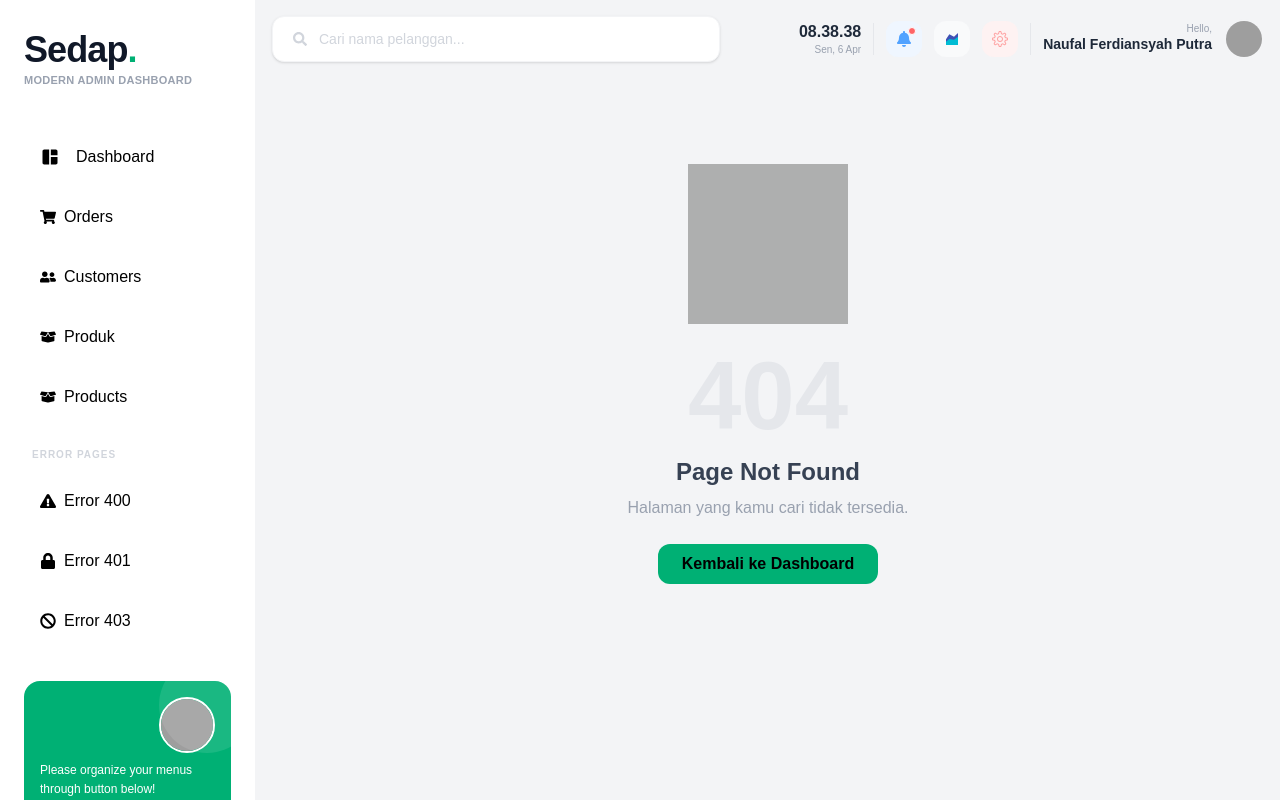
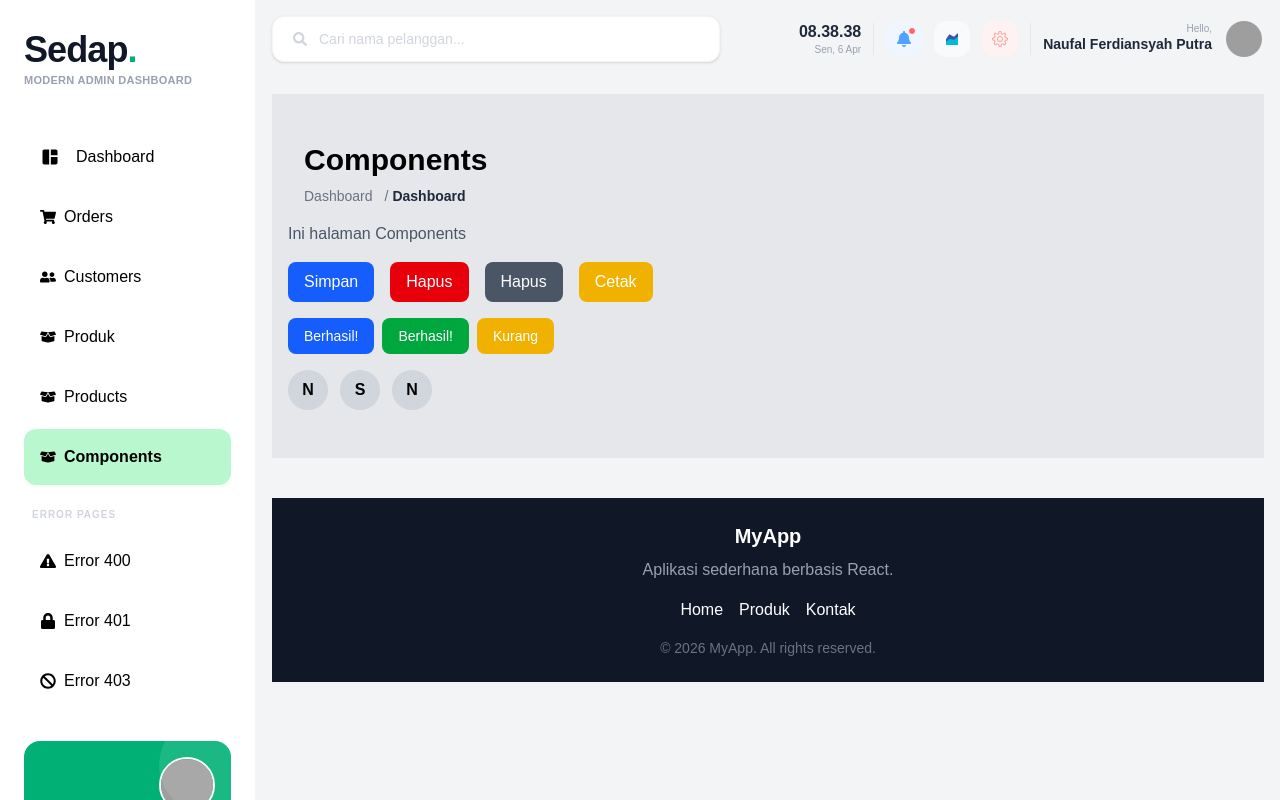
Before and after one commit to NaufalFerdiansyah18/NaufalFrameworkLanjut, a React (Vite) app: page /components in a window 1280 px wide. Shown: the top 800 px of the page. Built offline with nearby package versions, Linux system fonts and the light colour scheme; grey boxes are pictures that could not be loaded; a web font is replaced by a local one.

Commit message:
pertemuan10

```diff
--- a/package.json
+++ b/package.json
@@ -11,7 +11,7 @@
   },
   "dependencies": {
     "@tailwindcss/vite": "^4.2.2",
-    "axios": "^1.15.2",
+    "axios": "^1.16.1",
     "react": "^19.2.0",
     "react-dom": "^19.2.0",
     "react-icons": "^5.6.0",
--- a/src/App.jsx
+++ b/src/App.jsx
@@ -12,6 +12,7 @@ import AuthLayout from "./assets/pertemuan-5/layouts/AuthLayouth";
 // import Register from "./assets/pertemuan-5/pages/auth/Register";
 // import Forgot from "./assets/pertemuan-5/pages/auth/Forgot";
 import React, { Suspense } from "react";
+
 // import Loading from "./assets/pertemuan-5/components/Loading";
 
 
@@ -27,6 +28,8 @@ const NotFound = React.lazy(() => import("./assets/pertemuan-5/pages/main/NotFou
 const Error400 = React.lazy(() => import("./assets/pertemuan-5/pages/main/Error400"))
 const Error401 = React.lazy(() => import("./assets/pertemuan-5/pages/main/Error401"))
 const Error403 = React.lazy(() => import("./assets/pertemuan-5/pages/main/Error403"))
+const Components = React.lazy(() => import("./assets/pertemuan-5/pages/main/Components"))
+
 
 
 const Register = React.lazy(() => import("./assets/pertemuan-5/pages/auth/Register"))
@@ -57,6 +60,8 @@ function App() {
       <Route path="/error-400" element={<Error400 />} />
       <Route path="/error-401" element={<Error401 />} />
       <Route path="/error-403" element={<Error403 />} />
+      <Route path="/components" element={<Components />} />
+
       <Route path="*" element={<NotFound />} />
       </Route>
        <Route element={<AuthLayout/>}>
--- /dev/null
+++ b/src/assets/pertemuan-5/components/Avatar.jsx
@@ -0,0 +1,7 @@
+export default function Avatar({ name }) {
+	return (
+		<div className="w-10 h-10 rounded-full bg-gray-300 flex items-center justify-center font-bold">
+		      {name.charAt(0)}
+		</div>
+    );
+}
--- /dev/null
+++ b/src/assets/pertemuan-5/components/Badge.jsx
@@ -0,0 +1,16 @@
+export default function Badge({ children, type= "primary" }) {
+
+      const types = {
+    primary: "bg-blue-600 hover:bg-blue-700 text-white",
+    secondary: "bg-gray-600 hover:bg-gray-700 text-white",
+    success: "bg-green-600 hover:bg-green-700 text-white",
+    danger: "bg-red-600 hover:bg-red-700 text-white",
+    warning: "bg-yellow-500 hover:bg-yellow-600 text-white",
+  };
+
+	return (
+        <span className={`${types[type]} px-4 py-2 rounded-lg px-3 py-1 rounded-full text-sm`}>
+                {children}
+        </span>
+	  );
+}
--- /dev/null
+++ b/src/assets/pertemuan-5/components/Button.jsx
@@ -0,0 +1,15 @@
+export default function Button({ children, type= "primary" }) {
+  const types = {
+    primary: "bg-blue-600 hover:bg-blue-700 text-white",
+    secondary: "bg-gray-600 hover:bg-gray-700 text-white",
+    success: "bg-green-600 hover:bg-green-700 text-white",
+    danger: "bg-red-600 hover:bg-red-700 text-white",
+    warning: "bg-yellow-500 hover:bg-yellow-600 text-white",
+  };
+
+  return (
+    <button className={`${types[type]} px-4 py-2 mr-2 rounded-lg`}>
+      {children}
+    </button>
+  );
+}
--- /dev/null
+++ b/src/assets/pertemuan-5/components/Container.jsx
@@ -0,0 +1,10 @@
+export default function Container({
+  children,
+  className = ""
+}) {
+  return (
+    <div className={`container mx-auto py-8 px-4 ${className}`}>
+      {children}
+    </div>
+  );
+}
--- /dev/null
+++ b/src/assets/pertemuan-5/components/Footer.jsx
@@ -0,0 +1,35 @@
+export default function Footer() {
+  return (
+    <footer className="bg-gray-900 text-white py-6 mt-10">
+      <div className="container mx-auto px-4 text-center">
+
+        <h2 className="text-xl font-bold mb-2">
+          MyApp
+        </h2>
+
+        <p className="text-gray-400 mb-4">
+          Aplikasi sederhana berbasis React.
+        </p>
+
+        <div className="flex justify-center gap-4 mb-4">
+          <a href="#" className="hover:text-gray-300">
+            Home
+          </a>
+
+          <a href="#" className="hover:text-gray-300">
+            Produk
+          </a>
+
+          <a href="#" className="hover:text-gray-300">
+            Kontak
+          </a>
+        </div>
+
+        <p className="text-gray-500 text-sm">
+          © 2026 MyApp. All rights reserved.
+        </p>
+
+      </div>
+    </footer>
+  );
+}
--- a/src/assets/pertemuan-5/components/Sidebar.jsx
+++ b/src/assets/pertemuan-5/components/Sidebar.jsx
@@ -56,6 +56,10 @@ export default function Sidebar() {
               <span>Products</span>
             </NavLink>
           </li>
+            <NavLink id="menu-5" to="/Components" className={menuClass}>
+              <FaBoxOpen className="text-base shrink-0" />
+              <span>Components</span>
+            </NavLink>
 
           {/* Divider */}
           <li className="pt-3 pb-1 px-2">
--- /dev/null
+++ b/src/assets/pertemuan-5/pages/main/Components.jsx
@@ -0,0 +1,43 @@
+import PageHeader from "../../components/PageHeader";
+import Button from "../../components/Button";
+import Badge from "../../components/Badge";
+import Avatar from "../../components/Avatar";
+import Container from "../../components/Container";
+import Footer from "../../components/Footer";
+
+export default function Components() {
+    return (
+      <>
+        <Container className="bg-gray-200 p-6">
+            <div id="dashboard-container">
+                <PageHeader title="Components"/>
+                <p className="mb-4 text-gray-600">Ini halaman Components</p>
+
+
+                <div className="mb-4 flex flex-wrap gap-2">
+                    <Button>Simpan</Button>
+                    <Button type="danger">Hapus</Button>
+                    <Button type="secondary">Hapus</Button>
+                    <Button type="warning">Cetak</Button>
+                </div>
+
+
+                <div className="mb-4 flex flex-wrap gap-2">
+                    <Badge>Berhasil!</Badge>
+                    <Badge type="success">Berhasil!</Badge>
+                    <Badge type="warning">Kurang</Badge>
+                </div>
+
+                <div className="mb-4 flex flex-wrap gap-3">
+                    <Avatar name="Naufal" />
+                    <Avatar name="Surya" />
+                    <Avatar name="Nigsih" />
+                </div>
+            </div>
+
+        </Container>
+        <Footer/>
+        </>
+
+    );
+}
```
Also changed, not shown: 1 other file (tests, documents, lock files or other folders).
